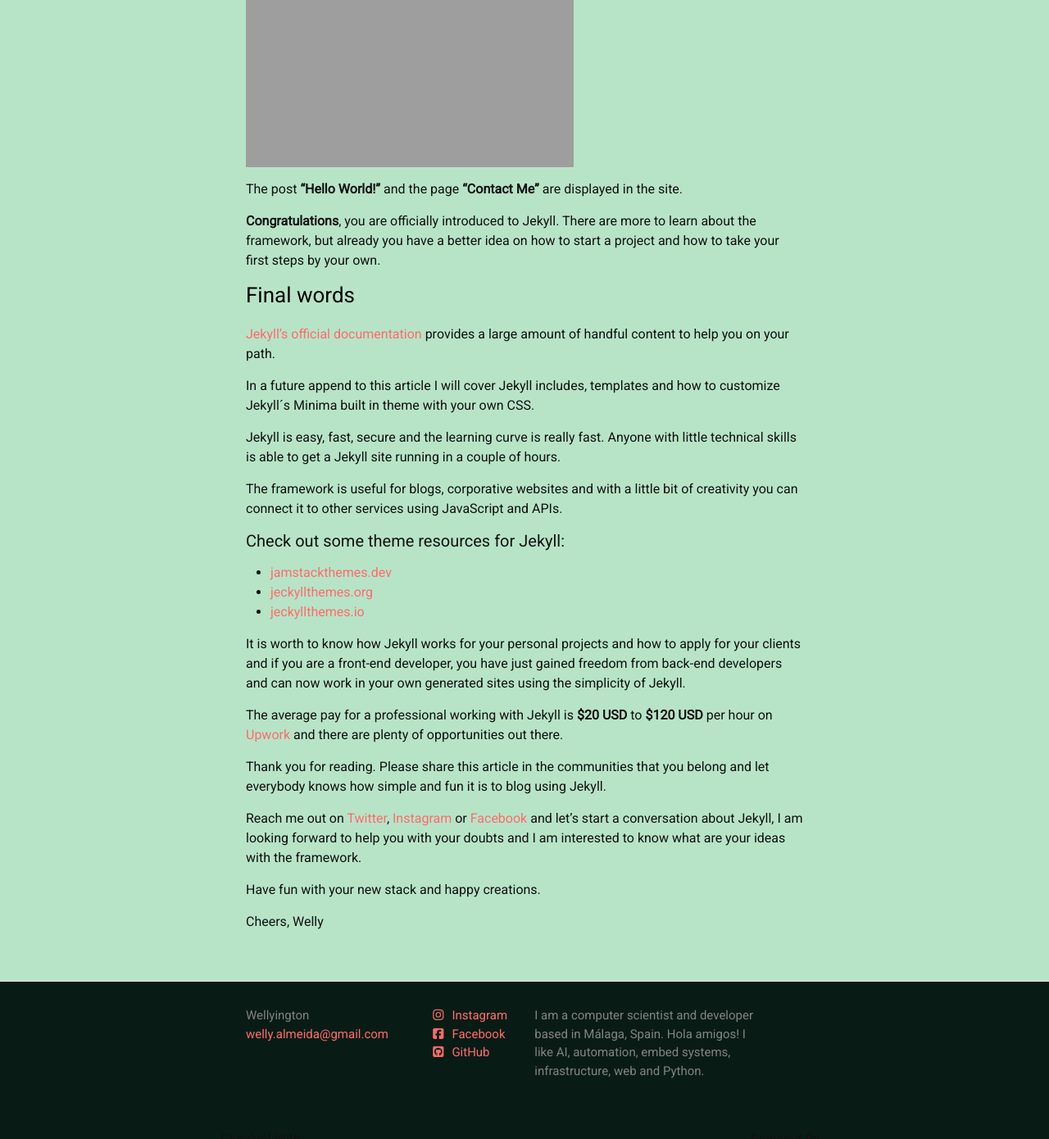
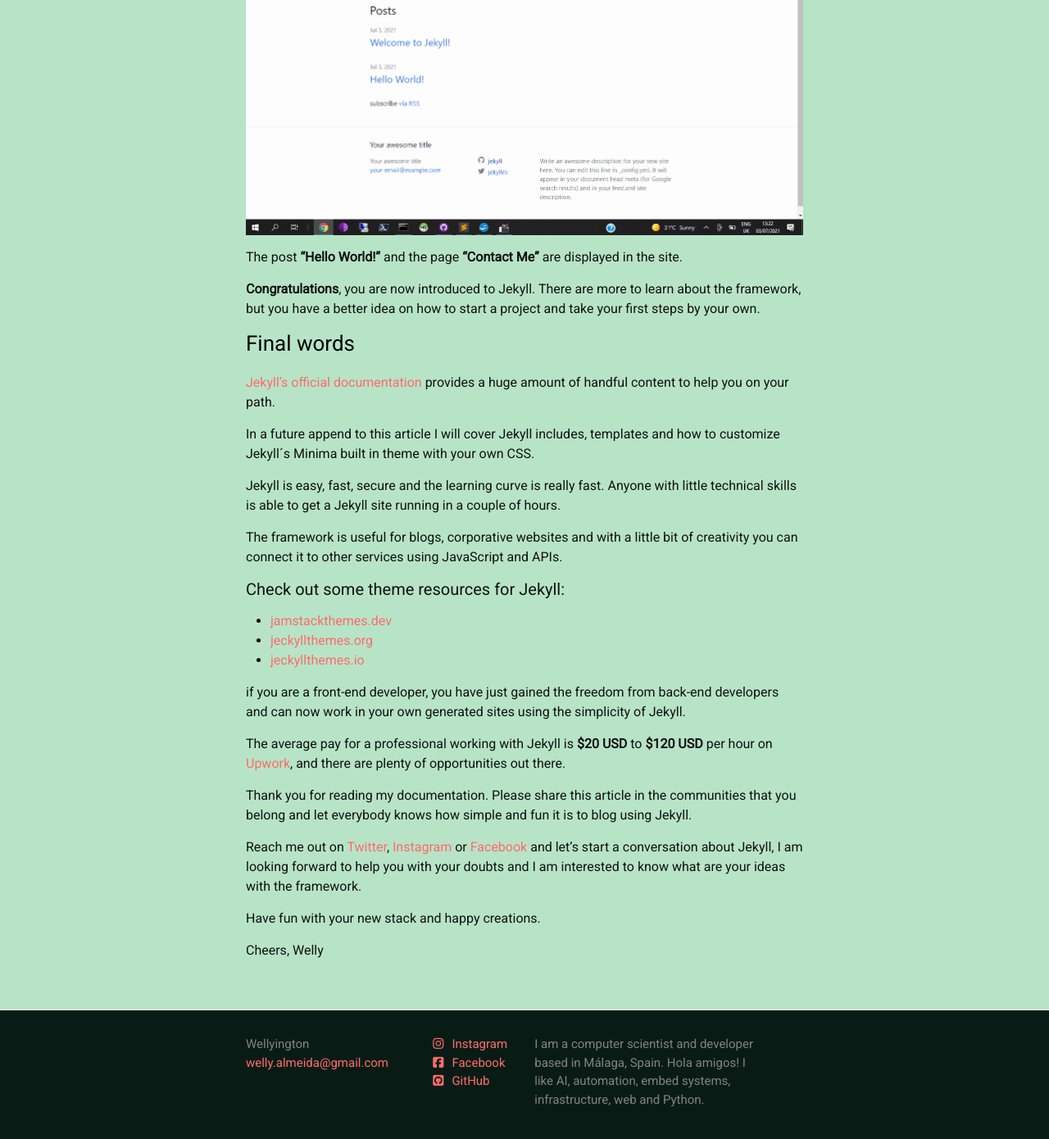
Before and after one commit to wellyington/blog, a Jekyll site: the page built from _posts/2021-07-03-hello-world-with-jekyll-how-to-get-started-with-jekyll.markdown, in a window 1280 px wide and 1400 px high, scrolled down 8098 px. Shown: the top 1390 px of the window at 82% size. Built offline with Jekyll 4.4.1, drawn with Linux system fonts in a browser that asks for light colours; nearby versions of some CDN libraries; some of the changed text lies outside the part shown.

Commit message:
Update 2021-07-03-hello-world-with-jekyll-how-to-get-started-with-jekyll.markdown

```diff
--- a/_posts/2021-07-03-hello-world-with-jekyll-how-to-get-started-with-jekyll.markdown
+++ b/_posts/2021-07-03-hello-world-with-jekyll-how-to-get-started-with-jekyll.markdown
@@ -6,7 +6,7 @@ categories: [Jekyll, Framework, Development, Ruby]
 featured-image: https://wellyington.github.io/blog/assets/hello-world-with-jekyll-how-to-get-started-with-jekyll/001-jekyll-logo.png
 ---
 I was hungry to get into something new when Jekyll came up in my Twitter timeline. The idea of blogging using markdowns and static site generation sounded much more attractive than solutions requiring complicated setups, databases and expensive maintenance. I am documenting here the path I followed to get my first Jekyll blog.
-
+<hr>
 Hi everyone, my name is Wellington and I am a computer scientist and developer based in Málaga, Spain. My expertise goes around programming, infrastructure, physics and maths. I love to get myself involved with new projects and I am constantly learning new things.
 
 ![Jekyll](https://wellyington.github.io/blog/assets/hello-world-with-jekyll-how-to-get-started-with-jekyll/001-jekyll-logo.png)
@@ -30,15 +30,15 @@ It is easy to get started with Jekyll and you won't need any programming skills
 
 ![Jekyll](https://wellyington.github.io/blog/assets/hello-world-with-jekyll-how-to-get-started-with-jekyll/002-ruby-logo.png)
 
-Jekyll is written in Ruby, an interpreted programming language used for science, AI, software and web development, Ruby is very popular with the Framework _Ruby on Rails_.
+Jekyll is written in Ruby, a programming language used for science, AI, software and web development, Ruby is very popular with the Framework _Ruby on Rails_.
 
 To start with Jekyll the very first step is to download and install Ruby in your computer. You can find the latest version for your operational system on the official [Ruby's website](https://www.ruby-lang.org/).
 
-**[Click here](https://www.ruby-lang.org/en/downloads/)** to download the latest version of Ruby for your operational system.
+**[Click here](https://www.ruby-lang.org/en/downloads/)** to download Ruby.
 
 ### Installing GEMs Bundle and Jekyll
 
-With Ruby installed in your computer, it is time to work in some commands. Open your terminal, shell or command prompt and jump into Desktop folder. `CD Desktop`
+Once Ruby os installed in your computer, it is time to work in some commands. Open your terminal, shell or command prompt and navigate into the folder Desktop. `CD Desktop`
 
 ![Terminal](https://wellyington.github.io/blog/assets/hello-world-with-jekyll-how-to-get-started-with-jekyll/003-cmd.png)
 
@@ -157,15 +157,15 @@ Right after the head, you can also edit freely the content of your page using ma
 
 Now when we update our site in the browser, we cam notice that your updates are built in the blog.
 
-![Sublime Text](https://wellyington.github.io/blog/assets/hello-world-with-jekyll-how-to-get-started-with-jekyll/012-sublime-text.png)
+![Sublime Text](https://wellyington.github.io/blog/assets/hello-world-with-jekyll-how-to-get-started-with-jekyll/012-localhost-chrome.png)
 
 The post **“Hello World!”** and the page **“Contact Me”** are displayed in the site.
 
-**Congratulations**, you are officially introduced to Jekyll. There are more to learn about the framework, but already you have a better idea on how to start a project and how to take your first steps by your own.
+**Congratulations**, you are now introduced to Jekyll. There are more to learn about the framework, but you have a better idea on how to start a project and take your first steps by your own.
 
 ### Final words
 
-[Jekyll's official documentation](https://jekyllrb.com/docs/) provides a large amount of handful content to help you on your path.
+[Jekyll's official documentation](https://jekyllrb.com/docs/) provides a huge amount of handful content to help you on your path.
 
 In a future append to this article I will cover Jekyll includes, templates and how to customize Jekyll´s Minima built in theme with your own CSS.
 
@@ -179,11 +179,11 @@ The framework is useful for blogs, corporative websites and with a little bit of
 * [jeckyllthemes.org](http://jekyllthemes.org/)
 * [jeckyllthemes.io](https://jekyllthemes.io/)
 
-It is worth to know how Jekyll works for your personal projects and how to apply for your clients and if you are a front-end developer, you have just gained freedom from back-end developers and can now work in your own generated sites using the simplicity of Jekyll.
+if you are a front-end developer, you have just gained the freedom from back-end developers and can now work in your own generated sites using the simplicity of Jekyll.
 
-The average pay for a professional working with Jekyll is **$20 USD** to **$120 USD** per hour on [Upwork](https://upwork.com/) and there are plenty of opportunities out there.
+The average pay for a professional working with Jekyll is **$20 USD** to **$120 USD** per hour on [Upwork](https://upwork.com/), and there are plenty of opportunities out there.
 
-Thank you for reading. Please share this article in the communities that you belong and let everybody knows how simple and fun it is to blog using Jekyll.
+Thank you for reading my documentation. Please share this article in the communities that you belong and let everybody knows how simple and fun it is to blog using Jekyll.
 
 Reach me out on [Twitter](https://twitter.com/wellyington), [Instagram](https://instagram.com/wellyington) or [Facebook](https://facebook.com/wellyington) and let's start a conversation about Jekyll, I am looking forward to help you with your doubts and I am interested to know what are your ideas with the framework.
 
```
Also changed, not shown: other parts of _posts/2021-07-03-hello-world-with-jekyll-how-to-get-started-with-jekyll.markdown (+1 -1 lines).
